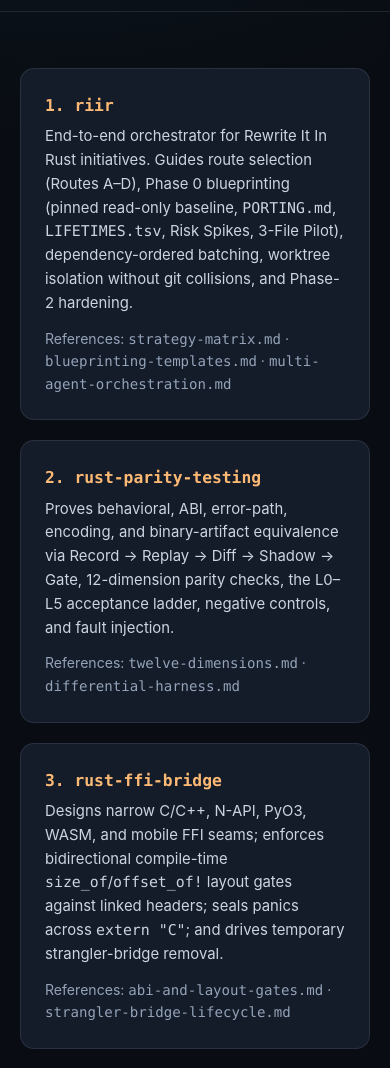
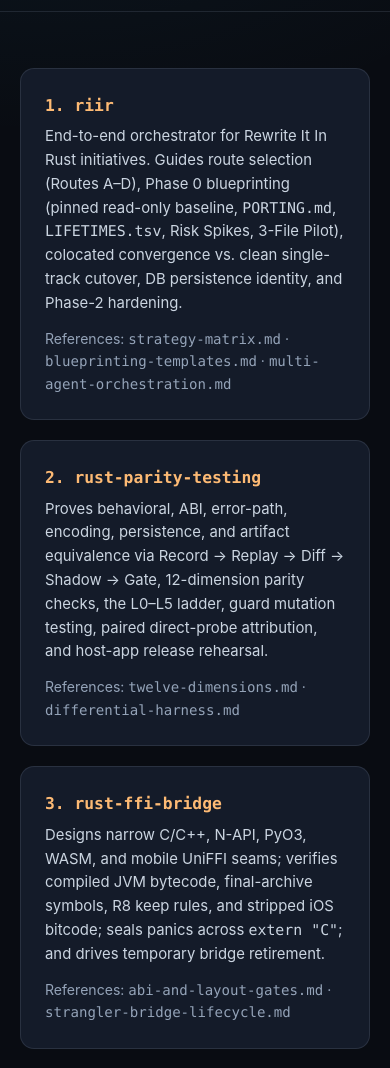
Before and after one commit to riirdev/skills, a plain HTML site: page docs/pages/skills.html in a window 390 px wide. Shown: the part 440-1508 px from the top of the page. Drawn offline with Linux system fonts and the light colour scheme.

Commit message:
feat(skills): add mobile drop-in ABI, DB identity, and cutover lessons

```diff
--- a/docs/pages/skills.html
+++ b/docs/pages/skills.html
@@ -65,19 +65,19 @@
       <div class="shell" style="display:grid;gap:1.25rem;">
         <article class="panel-card" id="riir">
           <div class="skill-name">1. riir</div>
-          <p class="skill-desc">End-to-end orchestrator for Rewrite It In Rust initiatives. Guides route selection (Routes A–D), Phase 0 blueprinting (pinned read-only baseline, <code>PORTING.md</code>, <code>LIFETIMES.tsv</code>, Risk Spikes, 3-File Pilot), dependency-ordered batching, worktree isolation without git collisions, and Phase-2 hardening.</p>
+          <p class="skill-desc">End-to-end orchestrator for Rewrite It In Rust initiatives. Guides route selection (Routes A–D), Phase 0 blueprinting (pinned read-only baseline, <code>PORTING.md</code>, <code>LIFETIMES.tsv</code>, Risk Spikes, 3-File Pilot), colocated convergence vs. clean single-track cutover, DB persistence identity, and Phase-2 hardening.</p>
           <p style="margin:0.75rem 0 0;font-size:0.88rem;color:var(--text-muted);">References: <code>strategy-matrix.md</code> · <code>blueprinting-templates.md</code> · <code>multi-agent-orchestration.md</code></p>
         </article>
 
         <article class="panel-card" id="rust-parity-testing">
           <div class="skill-name">2. rust-parity-testing</div>
-          <p class="skill-desc">Proves behavioral, ABI, error-path, encoding, and binary-artifact equivalence via Record → Replay → Diff → Shadow → Gate, 12-dimension parity checks, the L0–L5 acceptance ladder, negative controls, and fault injection.</p>
+          <p class="skill-desc">Proves behavioral, ABI, error-path, encoding, persistence, and artifact equivalence via Record → Replay → Diff → Shadow → Gate, 12-dimension parity checks, the L0–L5 ladder, guard mutation testing, paired direct-probe attribution, and host-app release rehearsal.</p>
           <p style="margin:0.75rem 0 0;font-size:0.88rem;color:var(--text-muted);">References: <code>twelve-dimensions.md</code> · <code>differential-harness.md</code></p>
         </article>
 
         <article class="panel-card" id="rust-ffi-bridge">
           <div class="skill-name">3. rust-ffi-bridge</div>
-          <p class="skill-desc">Designs narrow C/C++, N-API, PyO3, WASM, and mobile FFI seams; enforces bidirectional compile-time <code>size_of</code>/<code>offset_of!</code> layout gates against linked headers; seals panics across <code>extern "C"</code>; and drives temporary strangler-bridge removal.</p>
+          <p class="skill-desc">Designs narrow C/C++, N-API, PyO3, WASM, and mobile UniFFI seams; verifies compiled JVM bytecode, final-archive symbols, R8 keep rules, and stripped iOS bitcode; seals panics across <code>extern "C"</code>; and drives temporary bridge retirement.</p>
           <p style="margin:0.75rem 0 0;font-size:0.88rem;color:var(--text-muted);">References: <code>abi-and-layout-gates.md</code> · <code>strangler-bridge-lifecycle.md</code></p>
         </article>
 
```
Also changed, not shown: 8 other files.
